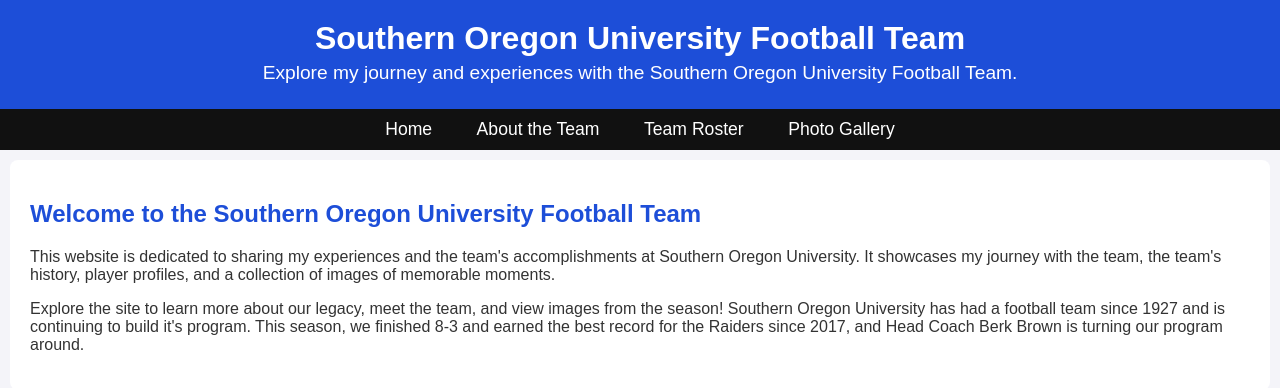
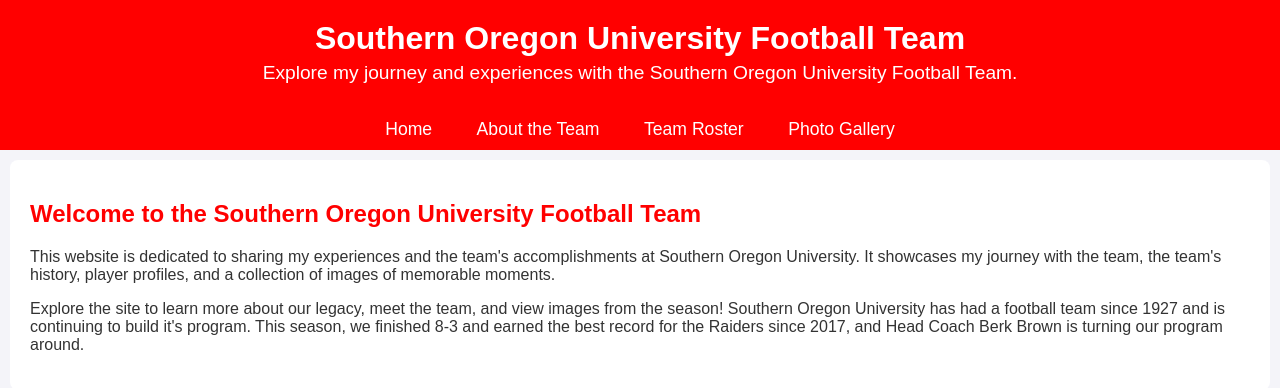
Before and after one commit to ccarr2412/southern-oregon-football, a plain HTML site: page index.html in a window 1280 px wide. Drawn offline with Linux system fonts and the light colour scheme.

Commit message:
Update styles.css

```diff
--- a/styles.css
+++ b/styles.css
@@ -1,14 +1,14 @@
 /* Basic styling for the whole page */
 body {
     font-family: 'Arial', sans-serif;
-    background-color: #f4f4f9; /* Light gray background */
+    background-color: #f4f4f9;
     margin: 0;
     padding: 0;
     color: #333;
 }
 
 header {
-    background-color: #1d4ed8; /* Blue background for header */
+    background-color: #ff0000; /* Blue background for header */
     color: white;
     padding: 20px;
     text-align: center;
@@ -24,7 +24,7 @@ header p {
 }
 
 nav {
-    background-color: #111;
+    background-color: #ff0000;
     color: white;
     padding: 10px 0;
     text-align: center;
@@ -59,7 +59,7 @@ section {
 }
 
 h2, h3 {
-    color: #1d4ed8;
+    color: #ff0000;
 }
 
 ul {
@@ -71,7 +71,7 @@ ul li {
 }
 
 footer {
-    background-color: #111;
+    background-color: #ff0000;
     color: white;
     text-align: center;
     padding: 10px;
```
